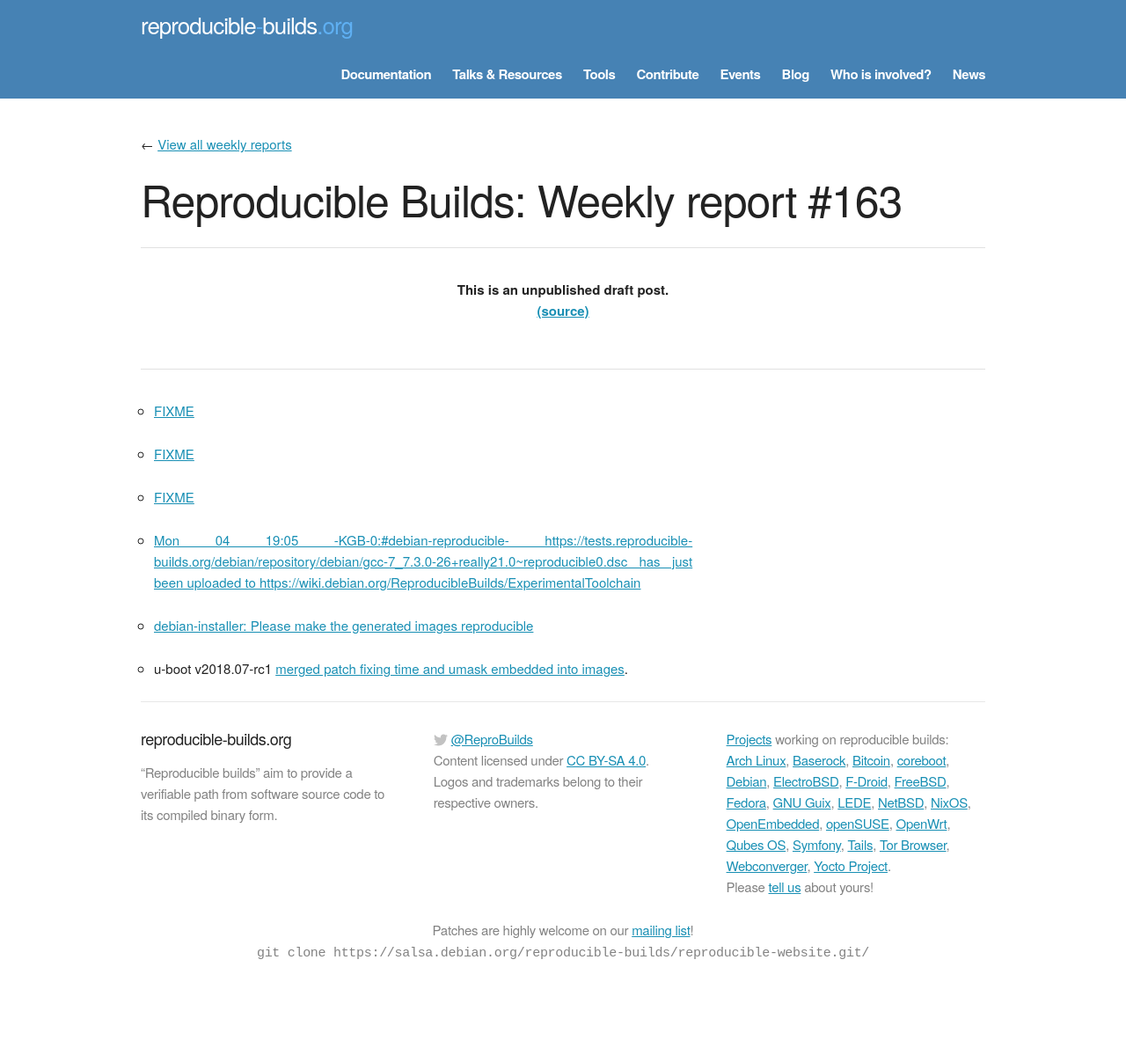
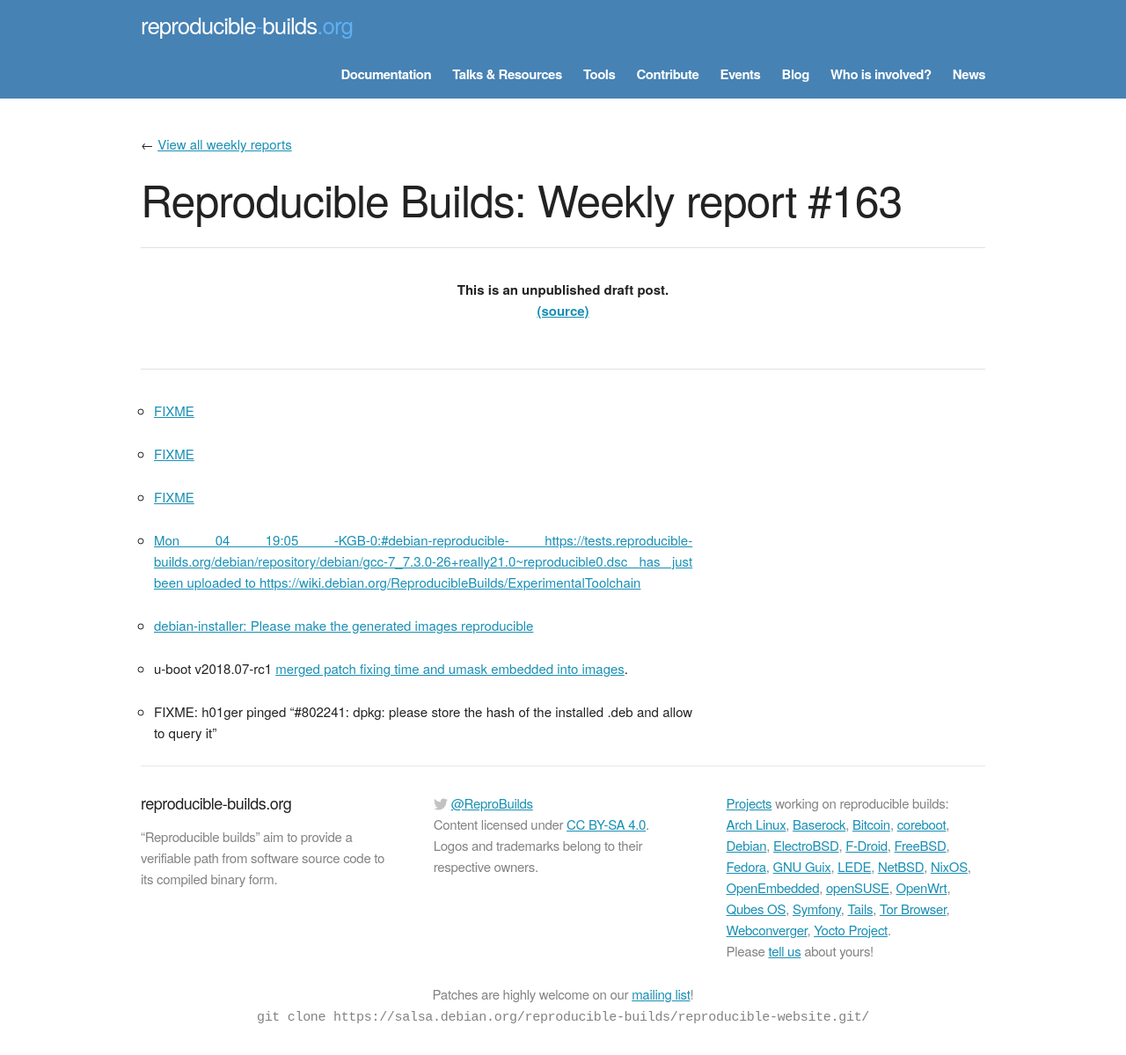
Before and after one commit to prototypefund/reproducible-website, a Jekyll site: the page built from _blog/posts/163.md, in a window 1280 px wide. Shown: the whole page at 88% size. Built offline with Jekyll 4.4.1, drawn with Linux system fonts in a browser that asks for light colours; some web fonts are replaced; before the commit the page ends 1126 px from its top, so only the background shows below that.

Commit message:
163: add #802241
Signed-off-by: Holger Levsen <holger@layer-acht.org>

```diff
--- a/_blog/posts/163.md
+++ b/_blog/posts/163.md
@@ -14,3 +14,5 @@ week: 163
 * [debian-installer: Please make the generated images reproducible](https://bugs.debian.org/900918)
 
 * u-boot v2018.07-rc1 [merged patch fixing time and umask embedded into images](http://git.denx.de/?p=u-boot.git;a=commit;h=8664ab7debabfb6e1049c81030c2a18fd3eecb58).
+
+* FIXME: h01ger pinged "#802241: dpkg: please store the hash of the installed .deb and allow to query it"
```
